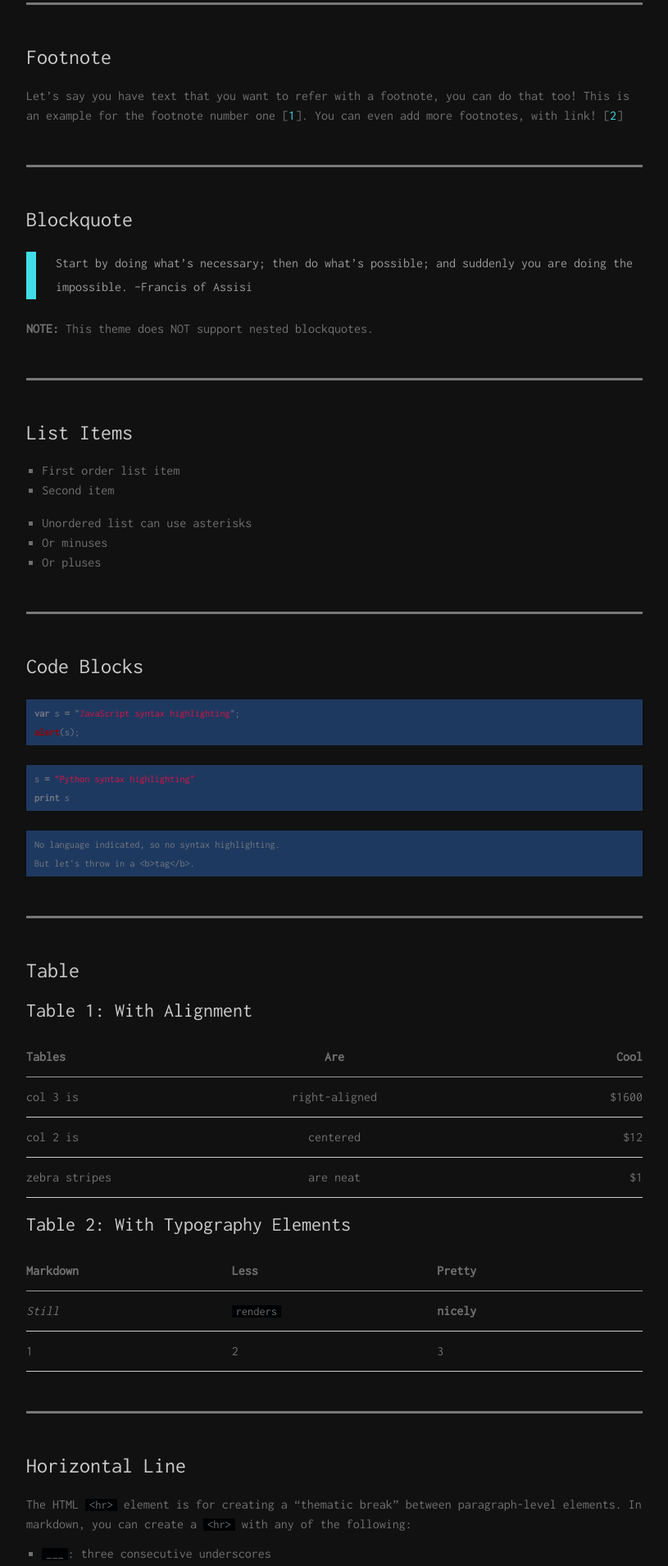
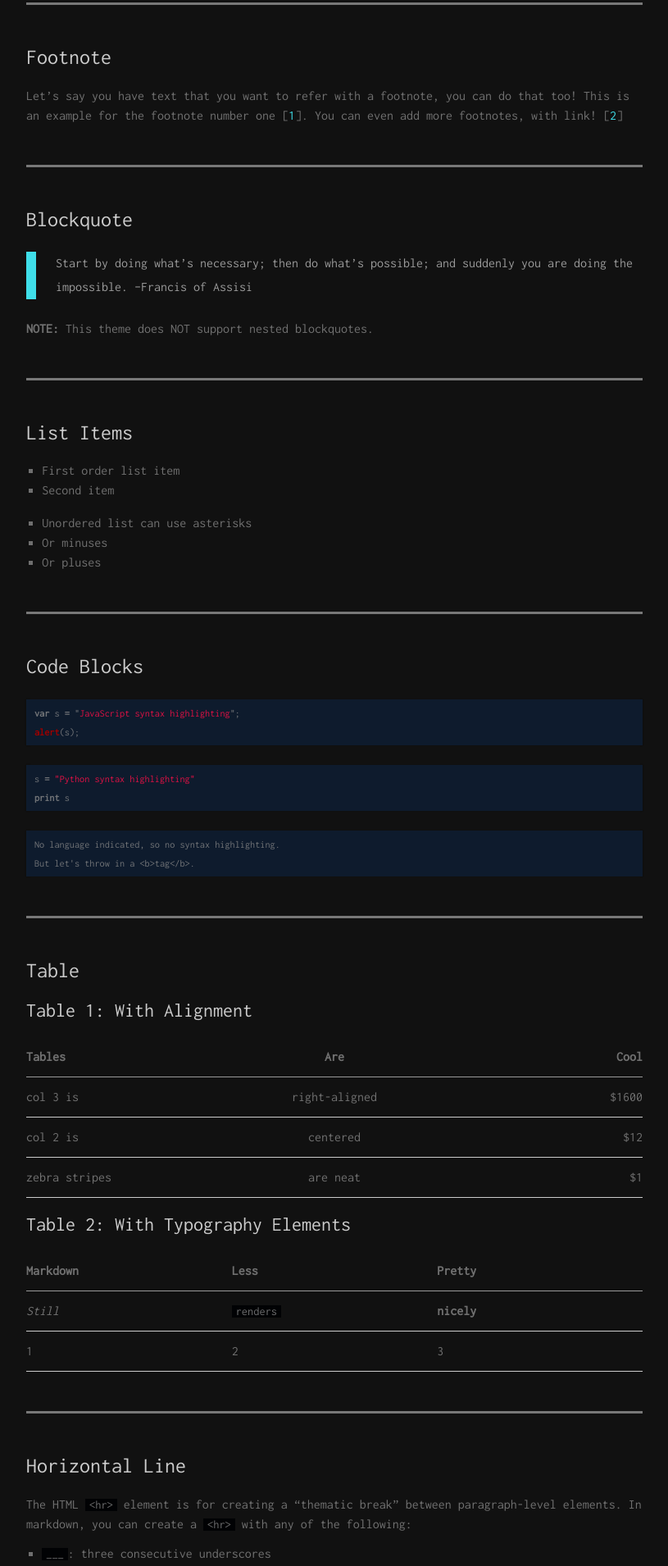
Before and after one commit to user-upworker/thinkspace, a Jekyll site: the page built from _posts/2015-12-30-markdown-cheatsheet-demo.md, in a window 1280 px wide. Shown: the part 903-2813 px from the top of the page at 82% size, without its empty margins (232-1047 px from the left). Built offline with Jekyll 4.4.1, drawn with Linux system fonts in a browser that asks for light colours; comment, search, counter and statistics services are not loaded.

Commit message:
Update _syntax-highlighting.scss

```diff
--- a/assets/scss/_syntax-highlighting.scss
+++ b/assets/scss/_syntax-highlighting.scss
@@ -8,7 +8,7 @@
 
   .highlighter-rouge &, &, .hll, pre, code {
     //background-color: lighten($light-gray-color, 13%) !important;
-    background-color: lighten($dark-blue, 13%) !important;
+    background-color: $dark-blue !important;
   }
 
   pre {
```
